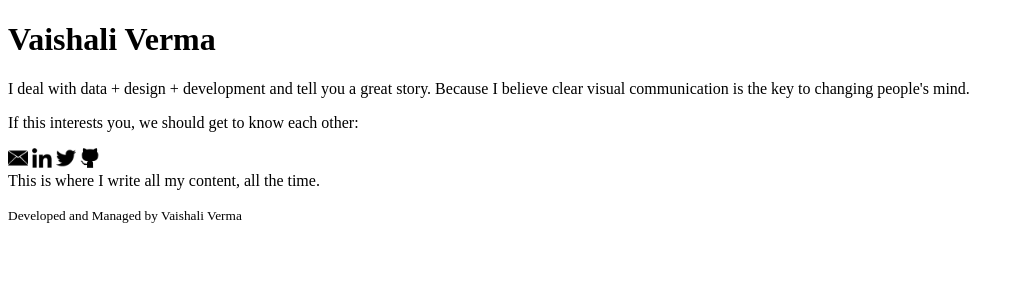
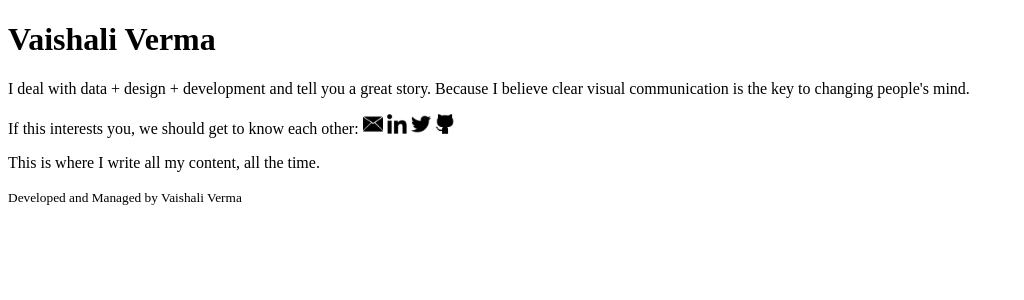
Before and after one commit to vaishalivr/vaishalivr.github.io, a Jekyll site: the page built from index.md, in a window 1280 px wide. Shown: the top 300 px of the page, without its empty margins (0-1024 px from the left). Built offline with Jekyll 4.4.1, drawn with Linux system fonts in a browser that asks for light colours; our own code applies the rules of GitHub Pages for plain Markdown files; a script that is not in the unit is left out.

```diff
--- a/_layouts/default.html
+++ b/_layouts/default.html
@@ -13,7 +13,7 @@
     <header>
         <h1>Vaishali Verma</h1>
         <p>I deal with data + design + development and tell you a great story. Because I believe clear visual communication is the key to changing people's mind.</p>
-        <p>If this interests you, we should get to know each other:</p>
+        <p>If this interests you, we should get to know each other:
 
         <span class = 'social'>
           <a class="logo_link" href="mailto:vaishalivv@gmail.com" target="_blank"><img class="logo_img" src="img/logo-mail.png" alt="mail link"></a>
@@ -21,6 +21,7 @@
           <a class="logo_link" href="https://twitter.com/Vaishali__Vr" target="_blank"><img class="logo_img" src="img/logo-twitter.png" alt="twitter link"></a>
           <a class="logo_link" href="https://github.com/vaishalivr" target="_blank"><img class="logo_img" src="img/logo-github.png" alt="github link"></a>
         </span>
+        </p>
 
       </header>
 
```
